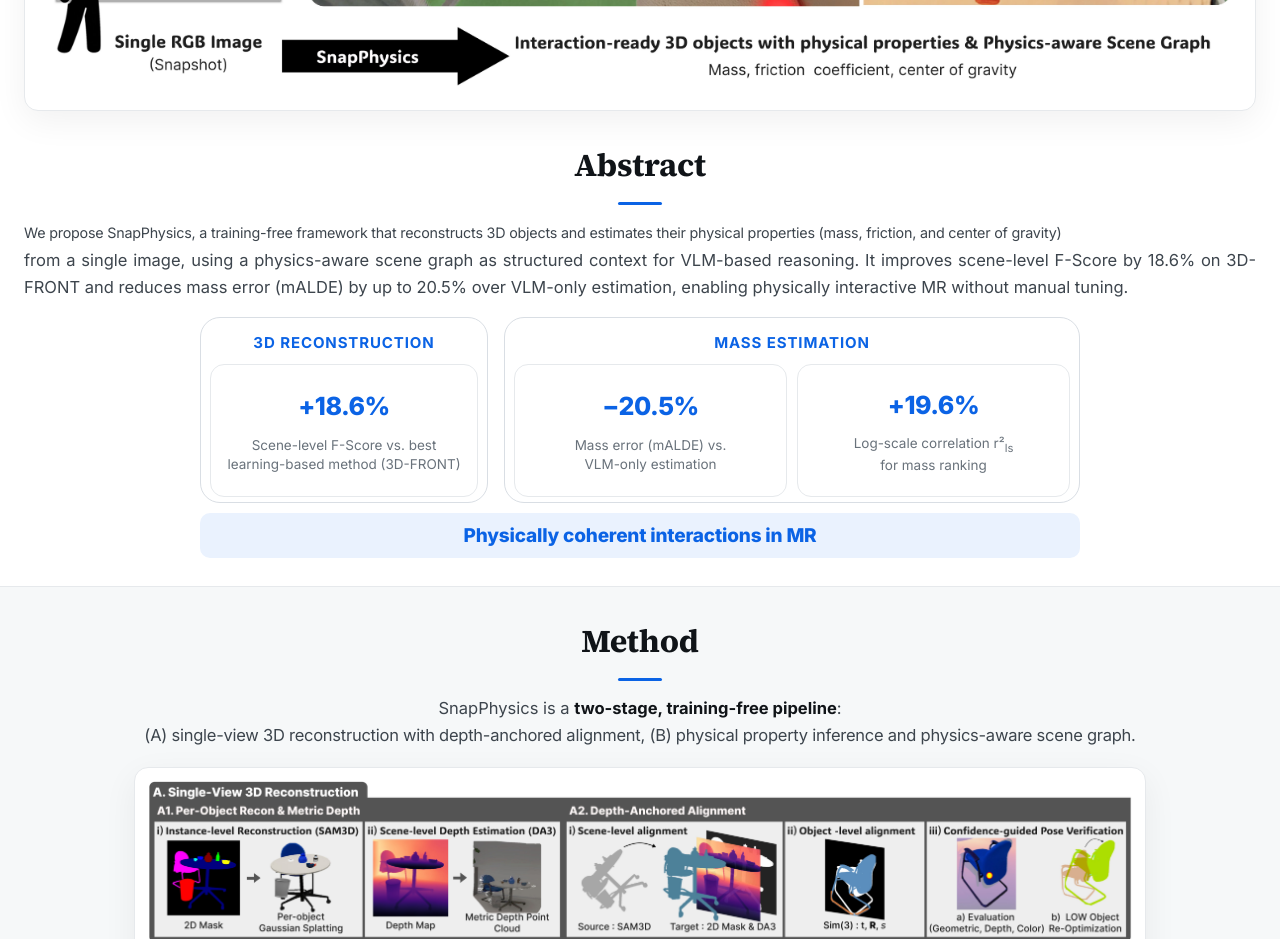
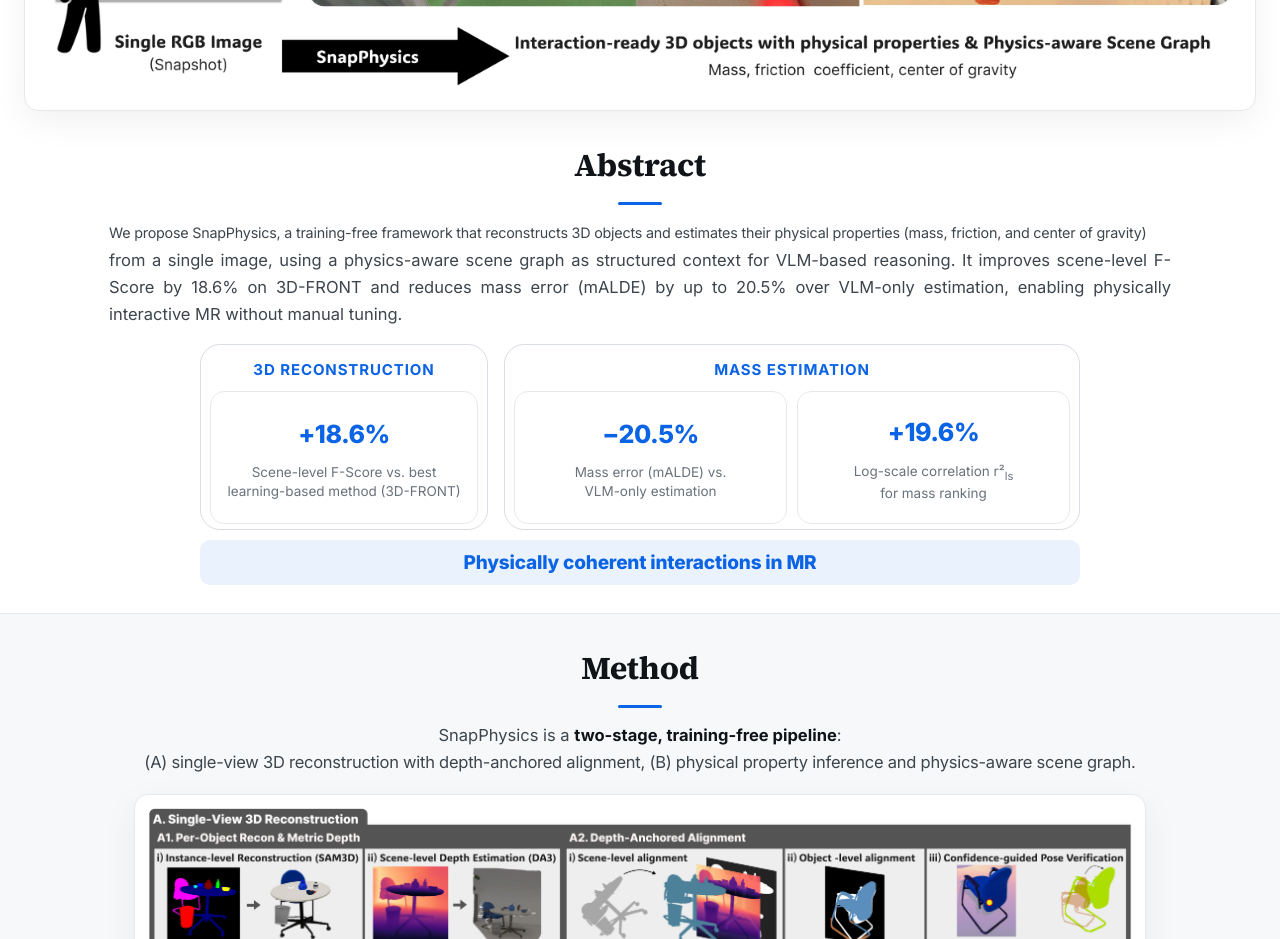
Before and after one commit to snapphysics-ismar2026/snapphysics-ismar2026.github.io, a plain HTML site: page index.html in a window 1280 px wide. Shown: the part 880-1819 px from the top of the page. Drawn offline with Linux system fonts and the light colour scheme.

Commit message:
Adjust max-width for abstract section

```diff
--- a/index.html
+++ b/index.html
@@ -41,7 +41,7 @@ body{
 }
 .wrap{max-width:var(--maxw);margin:0 auto;padding:0 24px}
 .narrow{max-width:860px;margin:0 auto}
-#abstract .wrap.narrow{max-width:1280px}
+#abstract .wrap.narrow{max-width:1110px}
 
 /* ---------- Hero ---------- */
 header{
```
